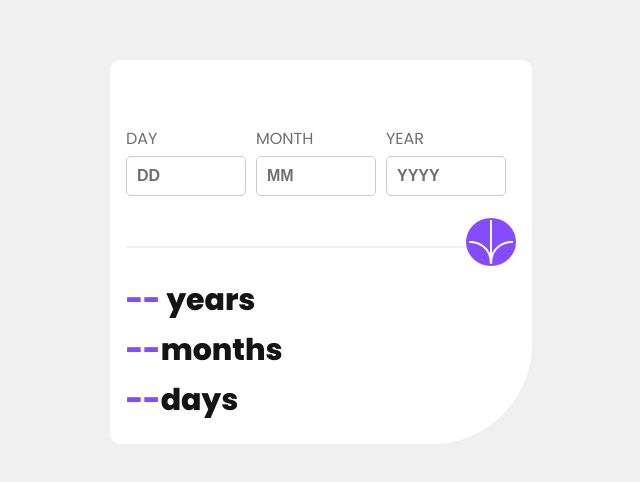
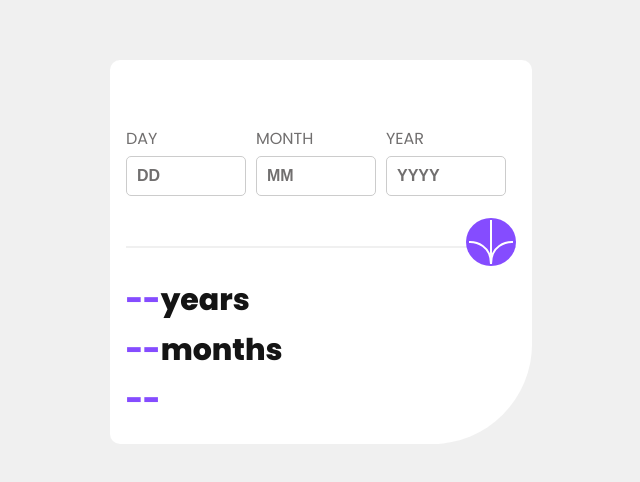
Before and after one commit to FlackoCodes/age-calculator, a React (Vite) app: page / in a window 1280 px wide. Shown: the part 148-630 px from the top of the page, without its empty margins (319-959 px from the left). Built offline with nearby package versions, Linux system fonts and the light colour scheme.

Commit message:
modified files

```diff
--- a/src/App.jsx
+++ b/src/App.jsx
@@ -14,7 +14,6 @@ const handleOnChange = (e, setFunction) =>{
   const inputItem = e.target.value;
   setFunction(inputItem)
 }
-
 
 const today = new Date();
 
@@ -44,6 +43,8 @@ const dayError = () =>{
     setDayError('Must be a valid day')
   } else if((monthInput == 4 || monthInput == 6 || monthInput == 9 || monthInput == 11) && dayInput > 30){
     setDayError("April cant be gretaer than 31 days")
+  } else if (monthInput == 2 && dayInput > 29){
+    setDayError('Must be a valid input')
   }
 }
 
@@ -124,9 +125,23 @@ const onSubmit = () => {
         fontSize: '25px',
         fontWeight: 800,
       }} className='reveal-date'>
-        <p><span style={style}>{yearInput ? (dateObj.year-yearInput) : '--'}</span> {(dateObj.year-yearInput) > 1 ?  'years' : 'year'}</p>
-        <p><span style={style}>{monthInput ? (dateObj.month -monthInput):'--'}</span>{(dateObj.month-monthInput) > 1 ?  'months' : 'month'}</p>
-        <p><span style={style}>{dayInput ? (dateObj.day-dayInput) : '--'}</span>{(dateObj.day-dayInput) > 1 ?  'days' : 'day'}</p>
+        <p>
+          <span style={style}>
+            {yearInput ? (dateObj.year-yearInput) : '--'}
+            </span>
+            {(dateObj.year-yearInput) > 1 ?  'years' : 'year'}
+            </p>
+        <p>
+          <span style={style}>
+            {monthInput ? (dateObj.month -monthInput):'--'}
+            </span>{(dateObj.month-monthInput) > 1 ?  'months' : 'month'}
+            </p>
+        <p>
+          <span style={style}>
+            {dayInput ? dateObj.day - dayInput : '--'}
+          </span>
+          {dayInput ? (dateObj.day - dayInput === 1 ? ' day' : ' days') : ''}
+        </p>
       </div>
     </div>
     </>
```
